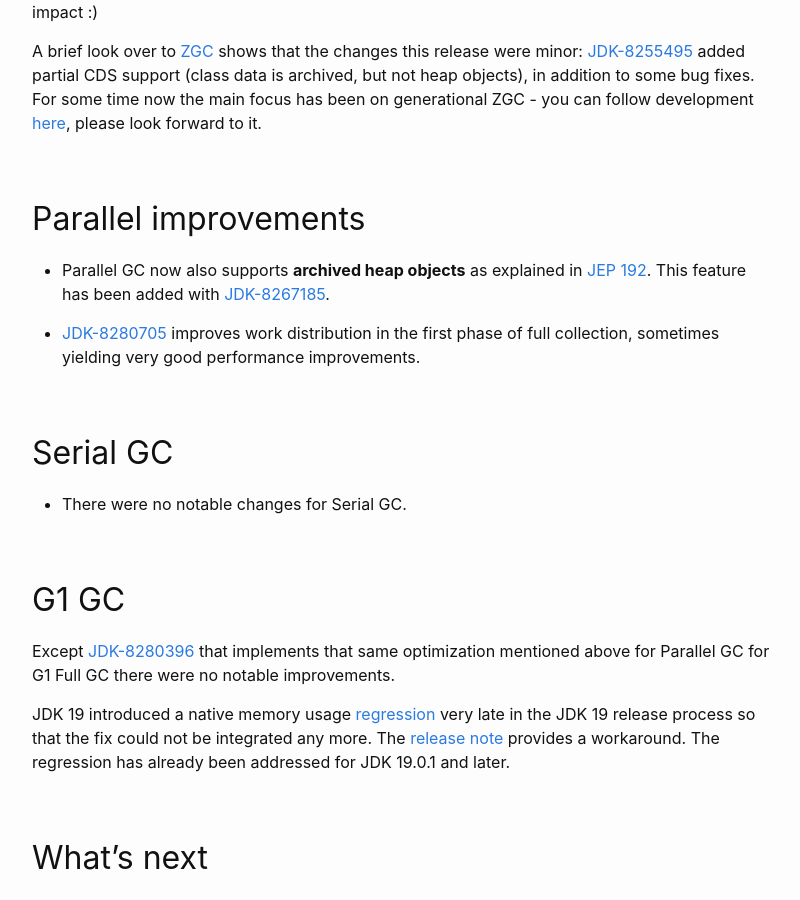
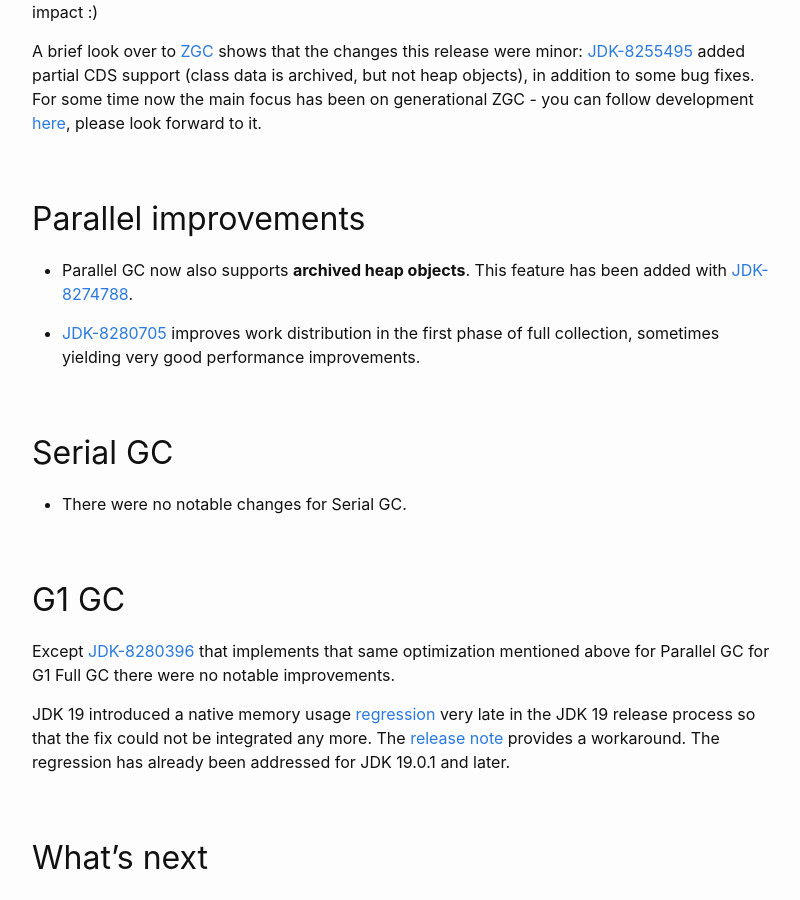
Before and after one commit to tschatzl/tschatzl.github.io, a Jekyll site: the page built from _posts/2022-09-16-jdk19-g1-parallel-gc-changes.md, in a window 1280 px wide and 900 px high, scrolled down 738 px. Shown: the whole window, without its empty margins (238-1038 px from the left). Built offline with Jekyll 4.4.1, drawn with Linux system fonts in a browser that asks for light colours.

Commit message:
Fix links

```diff
--- a/_posts/2022-09-16-jdk19-g1-parallel-gc-changes.md
+++ b/_posts/2022-09-16-jdk19-g1-parallel-gc-changes.md
@@ -21,7 +21,7 @@ A brief look over to [ZGC](https://wiki.openjdk.java.net/display/zgc/Main) shows
 
 ## Parallel improvements
 
-  * Parallel GC now also supports **archived heap objects** as explained in [JEP 192](https://openjdk.java.net/jeps/192). This feature has been added with [JDK-8267185](https://bugs.openjdk.org/browse/JDK-8274788).
+  * Parallel GC now also supports **archived heap objects**. This feature has been added with [JDK-8274788](https://bugs.openjdk.org/browse/JDK-8274788).
 
   * [JDK-8280705](https://bugs.openjdk.org/browse/JDK-8280705) improves work distribution in the first phase of full collection, sometimes yielding very good performance improvements.
 
```
